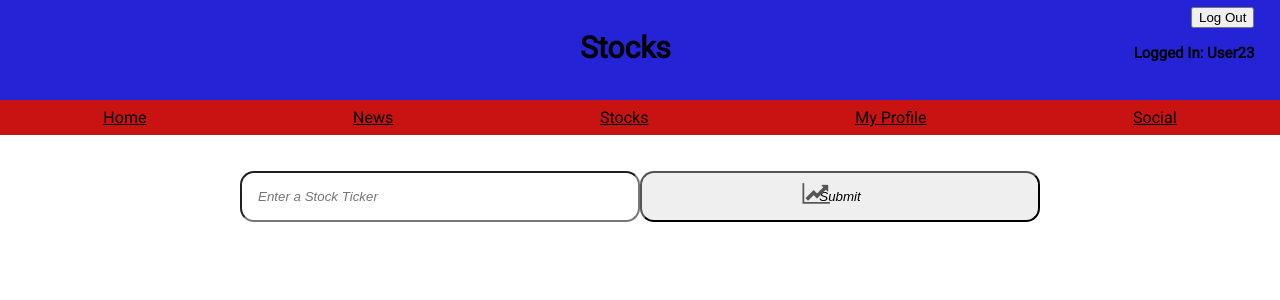
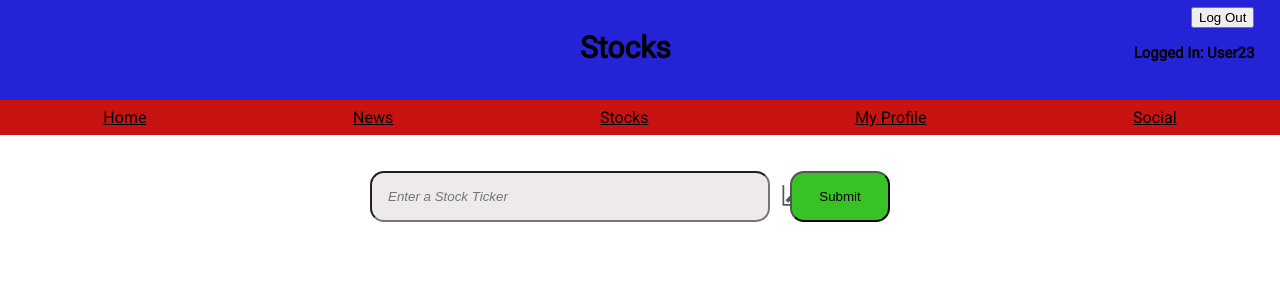
Before and after one commit to dls197/StockApp, a React (Create React App) app in the folder marketview/: page /stocks in a window 1280 px wide. Shown: the top 300 px of the page. Built offline with nearby package versions, Linux system fonts and the light colour scheme; no server answers.

Commit message:
stock page front-end done, just needs backend
make sure to npm install for react modal and react plotly, i forgot what the commands were tho so u can just google lol. u can use my api key that's in the code

```diff
--- a/marketview/src/components/Stocks.js
+++ b/marketview/src/components/Stocks.js
@@ -62,7 +62,7 @@ function Stocks({ logOut, username }) {
                             }}
                         />
                         <i class="fa fa-line-chart searchIcon" aria-hidden="true"></i>
-                        <input type = "submit"/>
+                        <input type = "submit" className = {"submitButton"}/>
                         </div>
                     </form>
                 </div>
--- a/marketview/src/css/Stocks.css
+++ b/marketview/src/css/Stocks.css
@@ -1,6 +1,6 @@
 .searchContainer {
     margin: 36px auto;
-    width: 100%;
+    width: 70%;
     max-width: 800px;
 }
 
@@ -18,18 +18,19 @@
     box-sizing: border-box;
     outline: none;
     border-radius: 14px;
+    background-color: rgb(238, 234, 234);
+    margin-right: 20px;
 }
 
 .searchIcon {
     position: absolute;
-    top: 10px;
-    right: 210px;
+    top: 12px;
+    right: 230px;
     font-size: 24px;
     color: #555;
 }
 
 .closeModalButton {
-  display: absolute;
     background-color: #4CAF50; /* Green */
     border: none;
     color: white;
@@ -42,3 +43,10 @@
     cursor: pointer;
     border-radius: 50%;
 }
+
+.searchContainer input.submitButton {
+    position: relative;
+    width: 100px;
+    font-style: normal;
+    background-color: rgb(55, 194, 37);
+}
```
Lines whose indentation alone changed are shown as unchanged.
